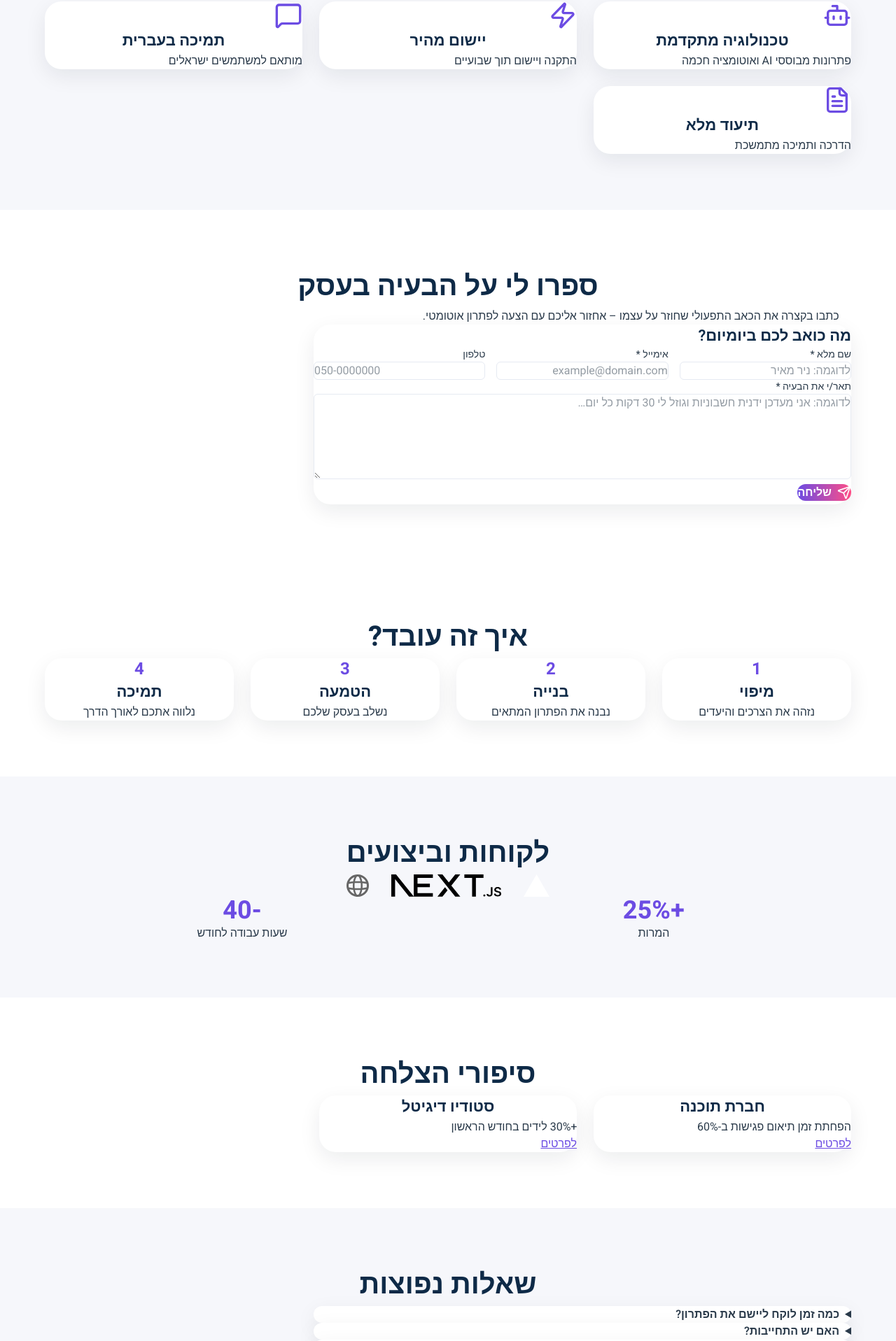
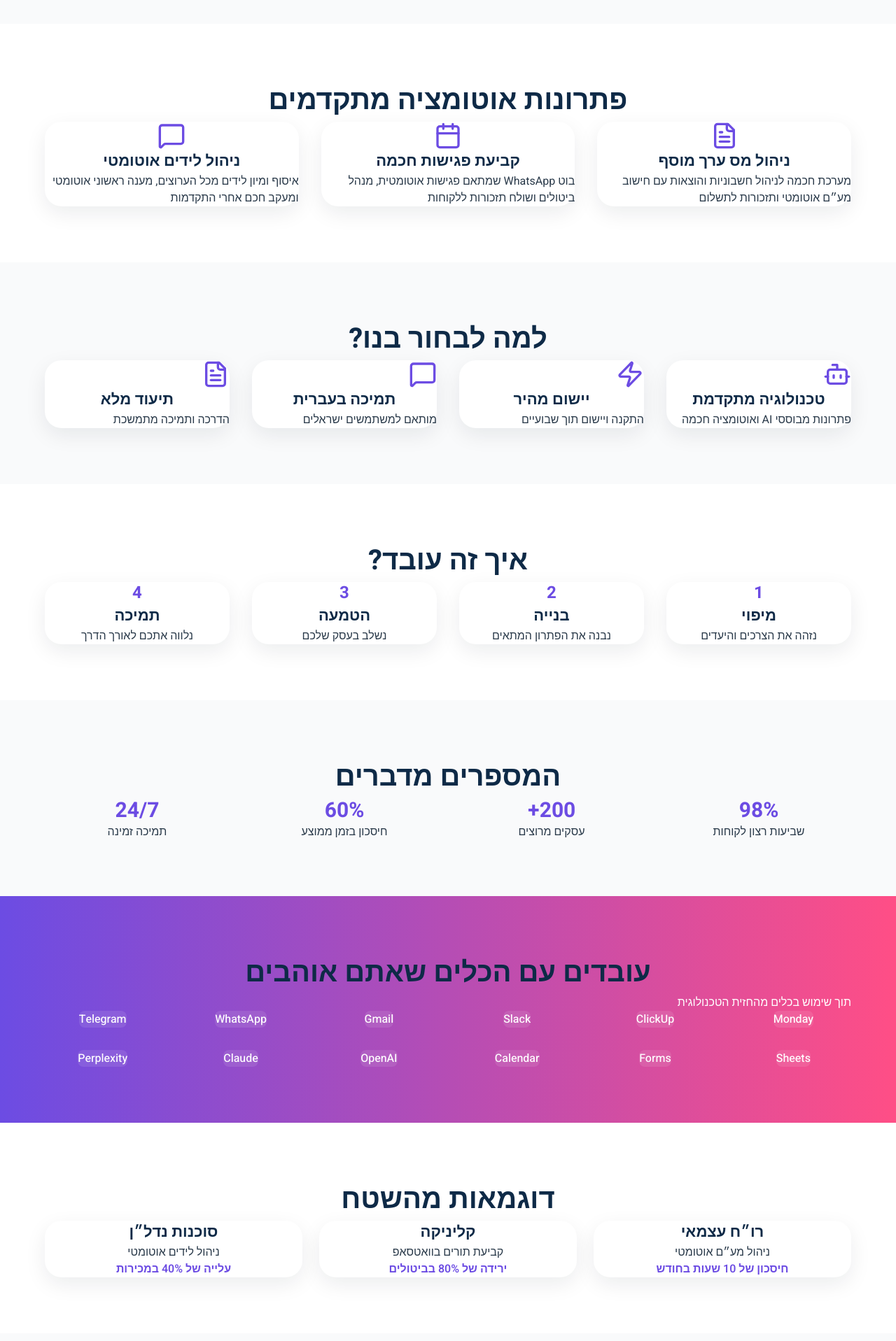
Before and after one commit to NirMeir1/smart-automation-il, a Next.js app: page / in a window 1280 px wide. Shown: the part 880-2797 px from the top of the page at 70% size. Built offline with nearby package versions, Linux system fonts and the light colour scheme.

Commit message:
style: reposition savings calculator component for better visibility

```diff
--- a/src/app/page.tsx
+++ b/src/app/page.tsx
@@ -32,7 +32,7 @@ export default function Home() {
             <div className="flex flex-col sm:flex-row gap-4 justify-center items-center">
               <Link
                 href="/contact?type=consultation"
-                className="rounded-full px-8 py-4 min-h-[44px] text-lg text-white font-semibold inline-flex flex-row-reverse items-center justify-center gap-2 transition-transform hover:scale-105 hover:shadow-[var(--shadow)] focus-visible:scale-105 focus-visible:shadow-[var(--shadow)] focus-visible:ring-2 focus-visible:ring-offset-2 focus-visible:ring-[var(--accent-from)]"
+                className="rounded-full px-10 py-5 min-h-[56px] text-lg text-white font-semibold inline-flex flex-row-reverse items-center justify-center gap-3 transition-transform hover:scale-105 hover:shadow-[var(--shadow)] focus-visible:scale-105 focus-visible:shadow-[var(--shadow)] focus-visible:ring-2 focus-visible:ring-offset-2 focus-visible:ring-[var(--accent-from)]"
                 style={{ background: 'var(--accent)' }}
                 aria-label="קבעו שיחת ייעוץ חינמית"
               >
@@ -44,12 +44,25 @@ export default function Home() {
         </div>
       </section>
 
+      {/* Pain Point Form Section - Moved here */}
+      <section className="py-20 bg-gray-50">
+        <div className="container">
+          <div className="text-center mb-8">
+            <h2 className="mb-3">ספרו לי על הבעיה בעסק</h2>
+            <p className="text-[var(--ink)] max-w-[70ch] mx-auto">
+              כתבו בקצרה את הכאב התפעולי שחוזר על עצמו – אחזור אליכם עם הצעה לפתרון אוטומטי.
+            </p>
+          </div>
+          <PainPointForm />
+        </div>
+      </section>
+
       {/* Solutions Section */}
       <section className="py-20 bg-white">
         <div className="container text-center">
           <h2 className="mb-12">פתרונות אוטומציה מתקדמים</h2>
-          <div className="grid grid-cols-1 sm:grid-cols-2 lg:grid-cols-3 gap-[var(--space-4)] text-right">
-            <div className="bg-[var(--card)] p-6 rounded-[var(--radius)] shadow-[var(--shadow)]">
+          <div className="grid grid-cols-1 sm:grid-cols-2 lg:grid-cols-3 gap-8 text-right">
+            <div className="bg-[var(--card)] p-8 rounded-[var(--radius)] shadow-[var(--shadow)] hover:shadow-lg transition-shadow">
               <div className="flex flex-col items-center mb-4">
                 <FileText className="w-10 h-10 text-[var(--accent-from)] mb-4" />
                 <h3 className="mb-2">ניהול מס ערך מוסף</h3>
@@ -59,22 +72,22 @@ export default function Home() {
               </div>
             </div>
 
-            <div className="bg-[var(--card)] p-6 rounded-[var(--radius)] shadow-[var(--shadow)]">
+            <div className="bg-[var(--card)] p-8 rounded-[var(--radius)] shadow-[var(--shadow)] hover:shadow-lg transition-shadow">
               <div className="flex flex-col items-center mb-4">
                 <Calendar className="w-10 h-10 text-[var(--accent-from)] mb-4" />
-                <h3 className="mb-2">קיבוע פגישות אוטומטי</h3>
+                <h3 className="mb-2">קביעת פגישות חכמה</h3>
                 <p className="text-[var(--ink)]">
-                  בוט חכם לניהול יומן ושליחת תזכורות ללקוחות באופן אוטומטי
+                  בוט WhatsApp שמתאם פגישות אוטומטית, מנהל ביטולים ושולח תזכורות ללקוחות
                 </p>
               </div>
             </div>
 
-            <div className="bg-[var(--card)] p-6 rounded-[var(--radius)] shadow-[var(--shadow)]">
+            <div className="bg-[var(--card)] p-8 rounded-[var(--radius)] shadow-[var(--shadow)] hover:shadow-lg transition-shadow">
               <div className="flex flex-col items-center mb-4">
                 <MessageSquare className="w-10 h-10 text-[var(--accent-from)] mb-4" />
                 <h3 className="mb-2">ניהול לידים אוטומטי</h3>
                 <p className="text-[var(--ink)]">
-                  לכידת לידים ומעקב אוטומטי עם תזכורות למכירות ותגובות אוטומטיות
+                  איסוף ומיון לידים מכל הערוצים, מענה ראשוני אוטומטי ומעקב חכם אחרי התקדמות
                 </p>
               </div>
             </div>
@@ -82,30 +95,30 @@ export default function Home() {
         </div>
       </section>
 
-      {/* Benefits Section */}
-      <section className="py-20 bg-[var(--muted)]">
+      {/* Why Choose Us Section */}
+      <section className="py-20 bg-gray-50">
         <div className="container text-center">
           <h2 className="mb-12">למה לבחור בנו?</h2>
-          <div className="grid grid-cols-[repeat(auto-fit,minmax(280px,1fr))] gap-[var(--space-4)]">
-            <div className="bg-[var(--card)] p-6 rounded-[var(--radius)] shadow-[var(--shadow)] text-center">
+          <div className="grid grid-cols-1 sm:grid-cols-2 lg:grid-cols-4 gap-8">
+            <div className="bg-[var(--card)] p-8 rounded-[var(--radius)] shadow-[var(--shadow)] text-center hover:shadow-lg transition-shadow">
               <Bot className="w-10 h-10 text-[var(--accent-from)] mx-auto mb-4" />
               <h3 className="mb-3">טכנולוגיה מתקדמת</h3>
               <p className="text-[var(--ink)] text-right">פתרונות מבוססי AI ואוטומציה חכמה</p>
             </div>
 
-            <div className="bg-[var(--card)] p-6 rounded-[var(--radius)] shadow-[var(--shadow)] text-center">
+            <div className="bg-[var(--card)] p-8 rounded-[var(--radius)] shadow-[var(--shadow)] text-center hover:shadow-lg transition-shadow">
               <Zap className="w-10 h-10 text-[var(--accent-from)] mx-auto mb-4" />
               <h3 className="mb-3">יישום מהיר</h3>
               <p className="text-[var(--ink)] text-right">התקנה ויישום תוך שבועיים</p>
             </div>
 
-            <div className="bg-[var(--card)] p-6 rounded-[var(--radius)] shadow-[var(--shadow)] text-center">
+            <div className="bg-[var(--card)] p-8 rounded-[var(--radius)] shadow-[var(--shadow)] text-center hover:shadow-lg transition-shadow">
               <MessageSquare className="w-10 h-10 text-[var(--accent-from)] mx-auto mb-4" />
               <h3 className="mb-3">תמיכה בעברית</h3>
               <p className="text-[var(--ink)] text-right">מותאם למשתמשים ישראלים</p>
             </div>
 
-            <div className="bg-[var(--card)] p-6 rounded-[var(--radius)] shadow-[var(--shadow)] text-center">
+            <div className="bg-[var(--card)] p-8 rounded-[var(--radius)] shadow-[var(--shadow)] text-center hover:shadow-lg transition-shadow">
               <FileText className="w-10 h-10 text-[var(--accent-from)] mx-auto mb-4" />
               <h3 className="mb-3">תיעוד מלא</h3>
               <p className="text-[var(--ink)] text-right">הדרכה ותמיכה מתמשכת</p>
@@ -114,23 +127,11 @@ export default function Home() {
         </div>
         </section>
 
-        <section className="py-20 bg-white">
-          <div className="container">
-            <div className="text-center mb-8">
-              <h2 className="mb-3">ספרו לי על הבעיה בעסק</h2>
-              <p className="text-[var(--ink)] max-w-[70ch] mx-auto">
-                כתבו בקצרה את הכאב התפעולי שחוזר על עצמו – אחזור אליכם עם הצעה לפתרון אוטומטי.
-              </p>
-            </div>
-            <PainPointForm />
-          </div>
-        </section>
-
         {/* Process Section */}
         <section className="py-20 bg-white">
           <div className="container text-center">
             <h2 className="mb-12">איך זה עובד?</h2>
-            <div className="flex flex-col md:flex-row gap-[var(--space-4)]">
+            <div className="flex flex-col md:flex-row gap-8">
               {[{
                 step: 'מיפוי',
                 desc: 'נזהה את הצרכים והיעדים',
@@ -148,7 +149,7 @@ export default function Home() {
                 desc: 'נלווה אתכם לאורך הדרך',
               }].map((item, index) => (
                 <div key={item.step} className="flex-1">
-                  <div className="bg-[var(--card)] p-6 rounded-[var(--radius)] shadow-[var(--shadow)] h-full flex flex-col items-center">
+                  <div className="bg-[var(--card)] p-8 rounded-[var(--radius)] shadow-[var(--shadow)] h-full flex flex-col items-center hover:shadow-lg transition-shadow">
                     <span className="text-2xl font-bold text-[var(--accent-from)] mb-3">{index + 1}</span>
                     <h3 className="mb-4 text-lg font-semibold">{item.step}</h3>
                     <p className="text-[var(--ink)] text-right">{item.desc}</p>
@@ -160,23 +161,44 @@ export default function Home() {
         </section>
 
         {/* Proof Section */}
-        <section className="py-20 bg-[var(--muted)]">
+        <section className="py-20 bg-gray-50">
           <div className="container text-center">
-            <h2 className="mb-12">לקוחות וביצועים</h2>
-            <div className="flex flex-wrap justify-center items-center gap-8 mb-10">
-              <Image src="/vercel.svg" alt="Vercel" width={32} height={32} className="h-8 w-auto" />
-              <Image src="/next.svg" alt="Next" width={32} height={32} className="h-8 w-auto" />
-              <Image src="/globe.svg" alt="Globe" width={32} height={32} className="h-8 w-auto" />
+            <h2 className="mb-12">המספרים מדברים</h2>
+            <div className="grid grid-cols-2 lg:grid-cols-4 gap-8">
+              {[
+                { value: '98%', label: 'שביעות רצון לקוחות' },
+                { value: '200+', label: 'עסקים מרוצים' },
+                { value: '60%', label: 'חיסכון בזמן ממוצע' },
+                { value: '24/7', label: 'תמיכה זמינה' },
+              ].map(stat => (
+                <div key={stat.label} className="text-center">
+                  <div className="text-3xl font-bold text-[var(--accent-from)] mb-2">{stat.value}</div>
+                  <div className="text-[var(--ink)]">{stat.label}</div>
+                </div>
+              ))}
             </div>
-            <div className="grid grid-cols-[repeat(auto-fit,minmax(200px,1fr))] gap-[var(--space-4)]">
-              <div className="text-center">
-                <p className="text-4xl font-bold text-[var(--accent-from)]">+25%</p>
-                <p className="text-[var(--ink)]">המרות</p>
-              </div>
-              <div className="text-center">
-                <p className="text-4xl font-bold text-[var(--accent-from)]">-40</p>
-                <p className="text-[var(--ink)]">שעות עבודה לחודש</p>
-              </div>
+          </div>
+        </section>
+
+        {/* Tools Section */}
+        <section className="py-20 text-white" style={{ background: 'var(--accent)' }}>
+          <div className="container text-center">
+            <h2 className="text-white mb-8">עובדים עם הכלים שאתם אוהבים</h2>
+            <div className="text-white mb-8 text-center text-right">
+              תוך שימוש בכלים מהחזית הטכנולוגית
+            </div>
+            <div className="grid grid-cols-2 sm:grid-cols-3 lg:grid-cols-6 gap-8 items-center justify-items-center">
+              {[
+                'Monday', 'ClickUp', 'Slack', 'Gmail', 'WhatsApp', 'Telegram',
+                'Sheets', 'Forms', 'Calendar', 'OpenAI', 'Claude', 'Perplexity'
+              ].map(tool => (
+                <div
+                  key={tool}
+                  className="bg-white/10 backdrop-blur-sm rounded-lg px-4 py-2 text-white font-medium"
+                >
+                  {tool}
+                </div>
+              ))}
             </div>
           </div>
         </section>
@@ -184,36 +206,41 @@ export default function Home() {
         {/* Case Studies Section */}
         <section className="py-20 bg-white">
           <div className="container text-center">
-            <h2 className="mb-12">סיפורי הצלחה</h2>
-            <div className="grid grid-cols-1 sm:grid-cols-2 lg:grid-cols-3 gap-[var(--space-4)] text-right">
-              <div className="bg-[var(--card)] p-6 rounded-[var(--radius)] shadow-[var(--shadow)]">
-                <h3 className="mb-2 text-center">חברת תוכנה</h3>
-                <p className="mb-4 text-[var(--ink)]">הפחתת זמן תיאום פגישות ב-60%</p>
-                <Link href="#" className="text-[var(--accent-from)] underline">לפרטים</Link>
-              </div>
-              <div className="bg-[var(--card)] p-6 rounded-[var(--radius)] shadow-[var(--shadow)]">
-                <h3 className="mb-2 text-center">סטודיו דיגיטל</h3>
-                <p className="mb-4 text-[var(--ink)]">+30% לידים בחודש הראשון</p>
-                <Link href="#" className="text-[var(--accent-from)] underline">לפרטים</Link>
-              </div>
+            <h2 className="mb-12">דוגמאות מהשטח</h2>
+            <div className="grid grid-cols-1 md:grid-cols-3 gap-[var(--space-4)]">
+              {[
+                { title: 'רו״ח עצמאי', subtitle: 'ניהול מע״ם אוטומטי', detail: 'חיסכון של 10 שעות בחודש', link: '/testimonials' },
+                { title: 'קליניקה', subtitle: 'קביעת תורים בוואטסאפ', detail: 'ירידה של 80% בביטולים', link: '/testimonials' },
+                { title: 'סוכנות נדל״ן', subtitle: 'ניהול לידים אוטומטי', detail: 'עלייה של 40% במכירות', link: '/testimonials' },
+              ].map(study => (
+                <Link
+                  key={study.title}
+                  href={study.link}
+                  className="bg-[var(--card)] rounded-[var(--radius)] shadow-[var(--shadow)] p-10 flex flex-col items-center hover:scale-105 transition-transform focus-visible:scale-105 focus-visible:ring-2 focus-visible:ring-offset-2 focus-visible:ring-[var(--accent-from)]"
+                >
+                  <h3 className="font-bold text-lg mb-2">{study.title}</h3>
+                  <p className="text-[var(--ink)] mb-1">{study.subtitle}</p>
+                  <p className="font-semibold text-[var(--accent-from)]">{study.detail}</p>
+                </Link>
+              ))}
             </div>
           </div>
         </section>
 
         {/* FAQ Section */}
-        <section className="py-20 bg-[var(--muted)]">
-          <div className="container text-right">
-            <h2 className="text-center mb-12">שאלות נפוצות</h2>
-            <div className="space-y-4 max-w-3xl mx-auto">
+        <section className="py-20 bg-gray-50">
+          <div className="container">
+            <div className="max-w-3xl mx-auto">
+              <h2 className="text-center mb-12">שאלות נפוצות</h2>
               {[
-                { q: 'כמה זמן לוקח ליישם את הפתרון?', a: 'בדרך כלל כשבועיים מרגע האפיון.' },
+                { q: 'כמה זמן לוקח להקים מערכת?', a: 'בדרך כלל כשבועיים מרגע האפיון.' },
                 { q: 'האם יש התחייבות?', a: 'לא, שיחת היכרות ללא עלות.' },
                 { q: 'האם המערכת תומכת בעברית?', a: 'כן, כל הממשקים וההודעות מותאמים לעברית.' },
                 { q: 'מה קורה אם יש תקלה?', a: 'אנחנו זמינים לתמיכה מלאה.' },
                 { q: 'אפשר לשלב עם מערכות קיימות?', a: 'בוודאי, אנו עובדים עם מגוון כלים.' },
                 { q: 'איך מתחילים?', a: 'פשוט קבעו שיחת ייעוץ ונשמח לעזור.' },
               ].map(item => (
-                <details key={item.q} className="bg-[var(--card)] p-6 rounded-[var(--radius)] shadow-[var(--shadow)]">
+                <details key={item.q} className="bg-[var(--card)] p-6 rounded-[var(--radius)] shadow-[var(--shadow)] mb-4">
                   <summary className="cursor-pointer font-semibold">{item.q}</summary>
                   <p className="mt-4 text-[var(--ink)]">{item.a}</p>
                 </details>
@@ -232,10 +259,17 @@ export default function Home() {
             <div className="flex flex-col sm:flex-row gap-4 justify-center">
               <Link
                 href="/contact?type=consultation"
-                className="inline-flex items-center justify-center gap-2 bg-white text-[var(--navy)] px-8 py-4 min-h-[44px] rounded-full font-semibold hover:shadow-[var(--shadow)] focus-visible:shadow-[var(--shadow)] focus-visible:ring-2 focus-visible:ring-offset-2 focus-visible:ring-[var(--navy)] transition-colors duration-200"
+                className="inline-flex items-center justify-center gap-3 bg-white text-[var(--navy)] px-10 py-5 min-h-[56px] rounded-full font-semibold hover:shadow-[var(--shadow)] focus-visible:shadow-[var(--shadow)] focus-visible:ring-2 focus-visible:ring-offset-2 focus-visible:ring-[var(--navy)] transition-colors duration-200"
               >
                 קבעו שיחת ייעוץ
               </Link>
+              <a
+                href="tel:050"
+                className="rounded-full px-10 py-5 min-h-[56px] text-white font-semibold inline-flex items-center justify-center gap-3 transition-transform hover:scale-105 hover:shadow-[var(--shadow)] focus-visible:scale-105 focus-visible:shadow-[var(--shadow)] focus-visible:ring-2 focus-visible:ring-offset-2 focus-visible:ring-white"
+                style={{ background: 'var(--accent)' }}
+              >
+                מעוניינים לשמוע?
+              </a>
             </div>
           </div>
         </section>
--- a/src/components/ui/savings-calculator.tsx
+++ b/src/components/ui/savings-calculator.tsx
@@ -32,7 +32,7 @@ export function SavingsCalculator() {
 
   return (
     <div
-      className="fixed left-4 bottom-24 z-50"
+      className="fixed right-4 top-20 z-40"
       aria-live="polite"
     >
       {/* Toggle */}
```
